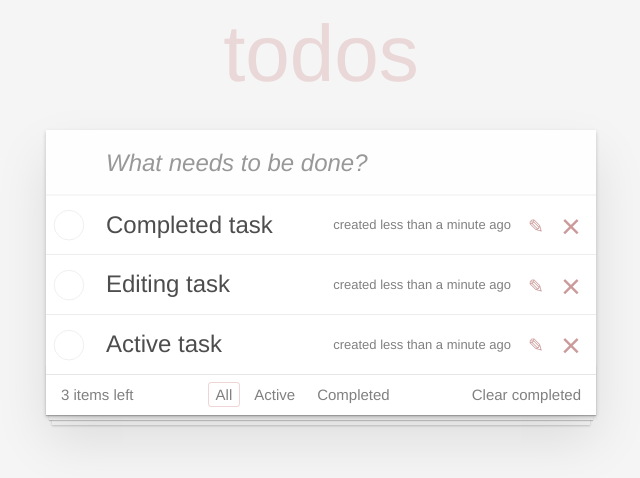
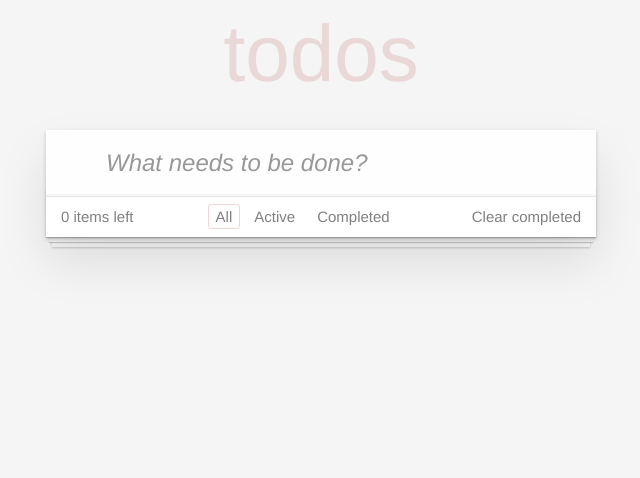
Before and after one commit to ViktoryShe/Todo, a React (Create React App) app: page / in a window 1280 px wide. Shown: the top 478 px of the page, without its empty margins (319-959 px from the left). Built offline with nearby package versions, Linux system fonts and the light colour scheme.

Commit message:
TODO App #5 (5)

```diff
--- a/src/App.jsx
+++ b/src/App.jsx
@@ -10,11 +10,7 @@ export default class App extends Component {
     super(props)
     this.maxId = 100
     this.state = {
-      tasks: [
-        this.createTaskItem('Completed task'),
-        this.createTaskItem('Editing task'),
-        this.createTaskItem('Active task'),
-      ],
+      tasks: [],
       filter: 'All',
       buttons: [{ label: 'All' }, { label: 'Active' }, { label: 'Completed' }],
     }
```
Also changed, not shown: package.json (+9 -4 lines), 2 other files (tests, documents, lock files or other folders).
